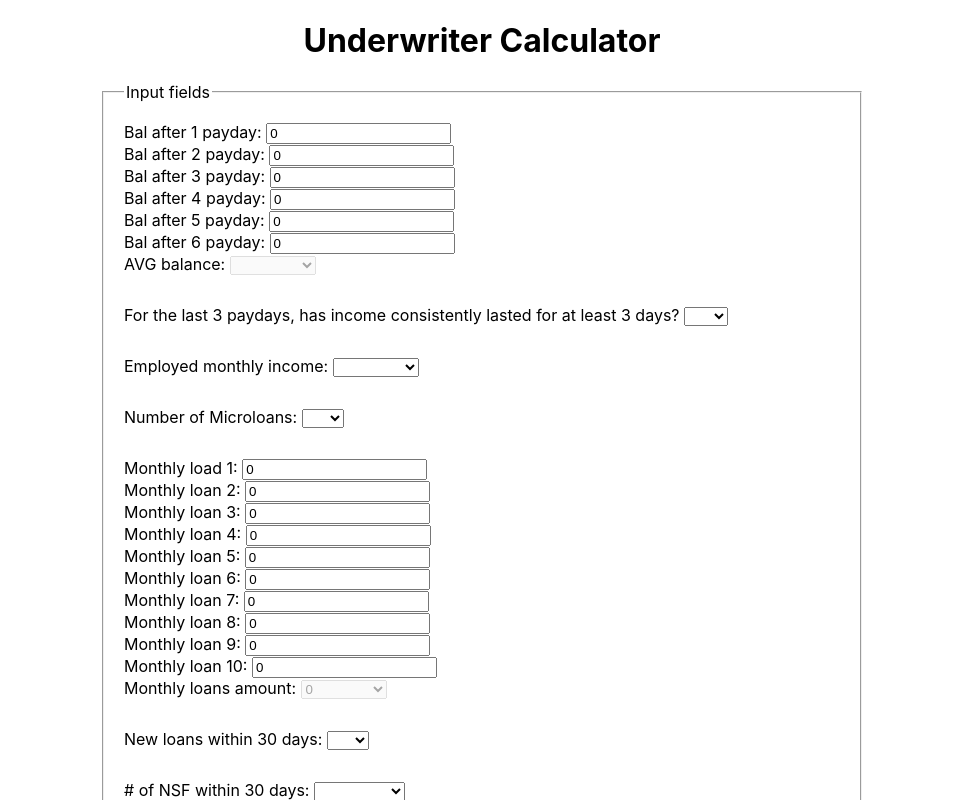
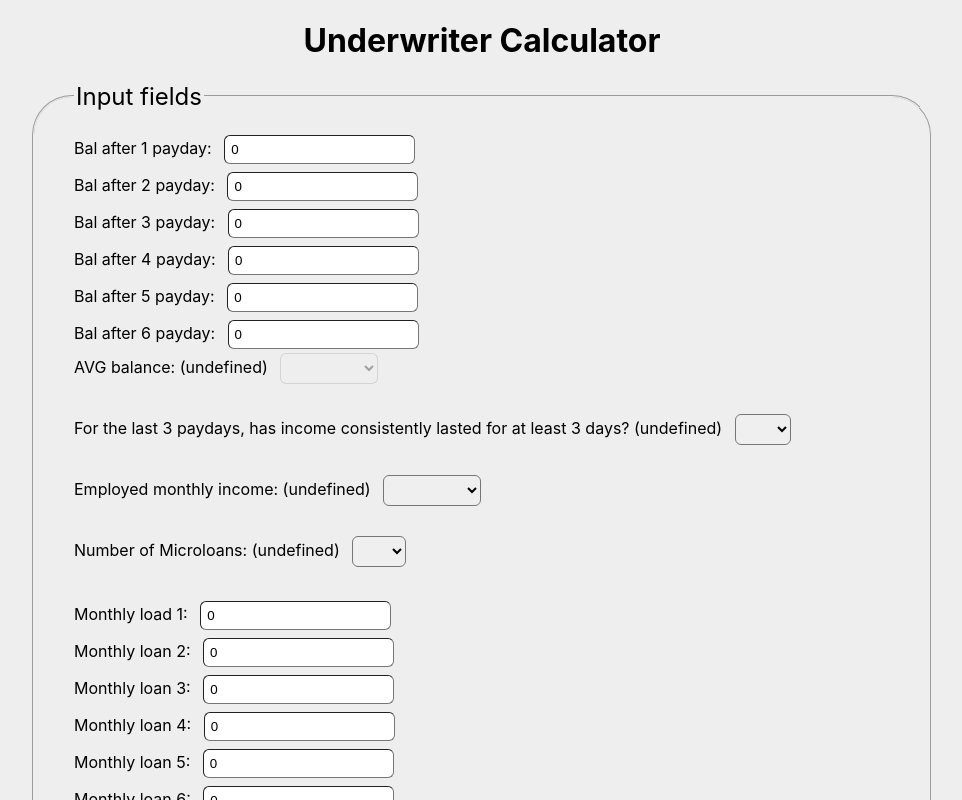
Before and after one commit to yra-stasyshyn/underwriter-calculator, a React (Create React App) app: page / in a window 1280 px wide. Shown: the top 800 px of the page, without its empty margins (158-1120 px from the left). Built offline with nearby package versions, Linux system fonts and the light colour scheme.

Commit message:
update style

```diff
--- a/public/index.html
+++ b/public/index.html
@@ -7,7 +7,7 @@
     <meta name="theme-color" content="#000000" />
     <meta
       name="description"
-      content="Web site created using create-react-app"
+      content="Underwriter Calculator"
     />
     <link rel="apple-touch-icon" href="%PUBLIC_URL%/logo192.png" />
     <!--
@@ -24,7 +24,10 @@
       work correctly both with client-side routing and a non-root public URL.
       Learn how to configure a non-root public URL by running `npm run build`.
     -->
-    <title>React App</title>
+    <link rel="preconnect" href="https://fonts.googleapis.com">
+    <link rel="preconnect" href="https://fonts.gstatic.com" crossorigin>
+    <link href="https://fonts.googleapis.com/css2?family=Roboto&display=swap" rel="stylesheet">
+    <title>Underwriter Calculator</title>
   </head>
   <body>
     <noscript>You need to enable JavaScript to run this app.</noscript>
--- a/src/App.css
+++ b/src/App.css
@@ -1,17 +1,52 @@
+html {
+  font-family: 'Roboto', sans-serif;
+  background-color: #eee;
+}
+.container {
+  padding-left: 20px;
+  padding-right: 20px;
+}
+@media screen and (max-width: 576px) {
+  .container {
+    padding-left: 8px;
+    padding-right: 8px;
+  }
+}
 h1 {
   text-align: center;
 }
-
 fieldset {
-  max-width: 760px;
+  max-width: 900px;
   margin-left: auto;
   margin-right: auto;
   margin-top: 20px;
   margin-bottom: 20px;
-  padding: 20px;
+  padding: 20px 40px;
   box-sizing: border-box;
+  border-radius: 40px;
 }
-
+legend {
+  font-size: x-large;
+}
+select {
+  padding: 6px;
+  border-radius: 6px;
+}
+input {
+  padding: 6px;
+  border-radius: 6px;
+  border-width: 1px;
+}
+option {
+  padding: 6px;
+}
+label {
+  margin-right: 8px;
+}
 .user-input {
   margin-bottom: 30px;
 }
+.form-row {
+  padding-top: 4px;
+  padding-bottom: 4px;
+}
--- a/src/App.tsx
+++ b/src/App.tsx
@@ -84,7 +84,7 @@
   }, [monthlyLoan1, monthlyLoan2, monthlyLoan3, monthlyLoan4, monthlyLoan5, monthlyLoan6, monthlyLoan7, monthlyLoan8, monthlyLoan9, monthlyLoan10]);
 
   return (
-    <div>
+    <div className='container'>
       <div>
         <h1>Underwriter Calculator</h1>
       </div>
@@ -92,19 +92,33 @@
       <fieldset>
         <legend>Input fields</legend>
         <div>
+          {/* Input 1 */}
           <div className='user-input'>
+            <div className='form-row'>
               <label>{`Bal after 1 payday: `}</label>
               <input type="number" value={balAfterPayday1} onChange={e => setBalAfterPayday1(+e.target.value)} /> <br />
+            </div>
+            <div className='form-row'>
               <label>{`Bal after 2 payday: `}</label>
               <input type="number" value={balAfterPayday2} onChange={e => setBalAfterPayday2(+e.target.value)} /> <br />
+            </div>
+            <div className='form-row'>
               <label>{`Bal after 3 payday: `}</label>
               <input type="number" value={balAfterPayday3} onChange={e => setBalAfterPayday3(+e.target.value)} /> <br />
+            </div>
+            <div className='form-row'>
               <label>{`Bal after 4 payday: `}</label>
               <input type="number" value={balAfterPayday4} onChange={e => setBalAfterPayday4(+e.target.value)} /> <br />
+            </div>
+            <div className='form-row'>
               <label>{`Bal after 5 payday: `}</label>
               <input type="number" value={balAfterPayday5} onChange={e => setBalAfterPayday5(+e.target.value)} /> <br />
+            </div>
+            <div className='form-row'>
               <label>{`Bal after 6 payday: `}</label>
               <input type="number" value={balAfterPayday6} onChange={e => setBalAfterPayday6(+e.target.value)} /> <br />
+            </div>
+
             <Select
               label='AVG balance: '
               value={input.avgBalance}
@@ -119,6 +133,7 @@
             />
           </div>
 
+          {/* Input 2 */}
           <div className='user-input'>
             <Select
               label='For the last 3 paydays, has income consistently lasted for at least 3 days? '
@@ -131,6 +146,7 @@
             />
           </div>
 
+          {/* Input 3 */}
           <div className='user-input'>
             <Select
               label='Employed monthly income: '
@@ -145,6 +161,7 @@
             />
           </div>
 
+          {/* Input 4 */}
           <div className='user-input'>
             <Select
               label='Number of Microloans: '
@@ -160,27 +177,48 @@
             />
           </div>
 
+          {/* Input 5 */}
           <div className='user-input'>
+            <div className='form-row'>
               <label>{`Monthly load 1: `}</label>
               <input type="number" value={monthlyLoan1} onChange={e => setMonthlyLoan1(+e.target.value)} /> <br />
+            </div>
+            <div className='form-row'>
               <label>{`Monthly loan 2: `}</label>
               <input type="number" value={monthlyLoan2} onChange={e => setMonthlyLoan2(+e.target.value)} /> <br />
+            </div>
+            <div className='form-row'>
               <label>{`Monthly loan 3: `}</label>
               <input type="number" value={monthlyLoan3} onChange={e => setMonthlyLoan3(+e.target.value)} /> <br />
+            </div>
+            <div className='form-row'>
               <label>{`Monthly loan 4: `}</label>
               <input type="number" value={monthlyLoan4} onChange={e => setMonthlyLoan4(+e.target.value)} /> <br />
+            </div>
+            <div className='form-row'>
               <label>{`Monthly loan 5: `}</label>
               <input type="number" value={monthlyLoan5} onChange={e => setMonthlyLoan5(+e.target.value)} /> <br />
+            </div>
+            <div className='form-row'>
               <label>{`Monthly loan 6: `}</label>
               <input type="number" value={monthlyLoan6} onChange={e => setMonthlyLoan6(+e.target.value)} /> <br />
+            </div>
+            <div className='form-row'>
               <label>{`Monthly loan 7: `}</label>
               <input type="number" value={monthlyLoan7} onChange={e => setMonthlyLoan7(+e.target.value)} /> <br />
+            </div>
+            <div className='form-row'>
               <label>{`Monthly loan 8: `}</label>
               <input type="number" value={monthlyLoan8} onChange={e => setMonthlyLoan8(+e.target.value)} /> <br />
+            </div>
+            <div className='form-row'>
               <label>{`Monthly loan 9: `}</label>
               <input type="number" value={monthlyLoan9} onChange={e => setMonthlyLoan9(+e.target.value)} /> <br />
+            </div>
+            <div className='form-row'>
               <label>{`Monthly loan 10: `}</label>
               <input type="number" value={monthlyLoan10} onChange={e => setMonthlyLoan10(+e.target.value)} /> <br />
+            </div>
             <Select
               label='Monthly loans amount: '
               value={input.monthlyLoansAmount}
@@ -195,6 +233,7 @@
             />
           </div>
 
+          {/* Input 6 */}
           <div className='user-input'>
             <Select
               label='New loans within 30 days: '
@@ -208,6 +247,7 @@
             />
           </div>
 
+          {/* Input 7 */}
           <div className='user-input'>
             <Select
               label='# of NSF within 30 days: '
@@ -220,6 +260,7 @@
             />
           </div>
 
+          {/* Input 8 */}
           <div className='user-input'>
             <Select
               label='# of NSF within 60 days: '
@@ -232,6 +273,7 @@
             />
           </div>
 
+          {/* Input 9 */}
           <div className='user-input'>
             <Select
               label='# of NSF within 90 days: '
@@ -244,6 +286,7 @@
             />
           </div>
 
+          {/* Input 10 */}
           <div className='user-input'>
             <Select
               label='# of Payment opposition within 30 days: '
@@ -256,6 +299,7 @@
             />
           </div>
 
+          {/* Input 11 */}
           <div className='user-input'>
             <Select
               label='# of Payment opposition within 60 days: '
@@ -268,6 +312,7 @@
             />
           </div>
 
+          {/* Input 12 */}
           <div className='user-input'>
             <Select
               label='# of Payment opposition within 90 days: '
@@ -280,6 +325,7 @@
             />
           </div>
 
+          {/* Input 13 */}
           <div className='user-input'>
             <Select
               label='Overdraft: '
@@ -292,6 +338,7 @@
             />
           </div>
 
+          {/* Input 14 */}
           <div className='user-input'>
             <Select
               label='Gambling: '
@@ -304,6 +351,7 @@
             />
           </div>
 
+          {/* Input 15 */}
           <div className='user-input'>
             <Select
               label='Marijuana: '
@@ -316,6 +364,7 @@
             />
           </div>
 
+          {/* Input 16 */}
           <div className='user-input'>
             <Select
               label='Bank account time line: '
@@ -329,6 +378,7 @@
             />
           </div>
 
+          {/* Input 17 */}
           <div className='user-input'>
             <Select
               label='Employment matches: '
@@ -341,6 +391,7 @@
             />
           </div>
 
+          {/* Input 18 */}
           <div className='user-input'>
             <Select
               label='Reference match: '
@@ -353,6 +404,7 @@
             />
           </div>
 
+          {/* Input 19 */}
           <div className='user-input'>
             <Select
               label='Address match: '
@@ -365,6 +417,7 @@
             />
           </div>
 
+          {/* Input 20 */}
           <div className='user-input'>
             <Select
               label='Bankruptcy/conprop? (<6 mos): '
@@ -377,6 +430,7 @@
             />
           </div>
 
+          {/* Input 21 */}
           <div className='user-input'>
             <Select
               label='Income source: '
@@ -391,6 +445,7 @@
             />
           </div>
 
+          {/* Input 22 */}
           <div className='user-input'>
             <Select
               label='Employed: '
@@ -405,6 +460,7 @@
             />
           </div>
 
+          {/* Input 23 */}
           <div className='user-input'>
             <Select
               label='Employment Verification: '
@@ -417,6 +473,7 @@
             />
           </div>
 
+          {/* Input 24 */}
           <div className='user-input'>
             <Select
               label='Renewal? '
--- a/src/core/components/select/Select.tsx
+++ b/src/core/components/select/Select.tsx
@@ -1,5 +1,3 @@
-import React from "react";
-
 interface Props {
   label: string;
   value: number | undefined;
@@ -17,7 +15,7 @@
 
   return (
     <div>
-      <label>{label}</label>
+      <label>{`${label} (${value}) `}</label>
       <select value={value} onChange={handleChange} disabled={!!disabled}>
         <option></option>
         {options.map((option, idx) => (
```
Lines whose indentation alone changed are shown as unchanged.
